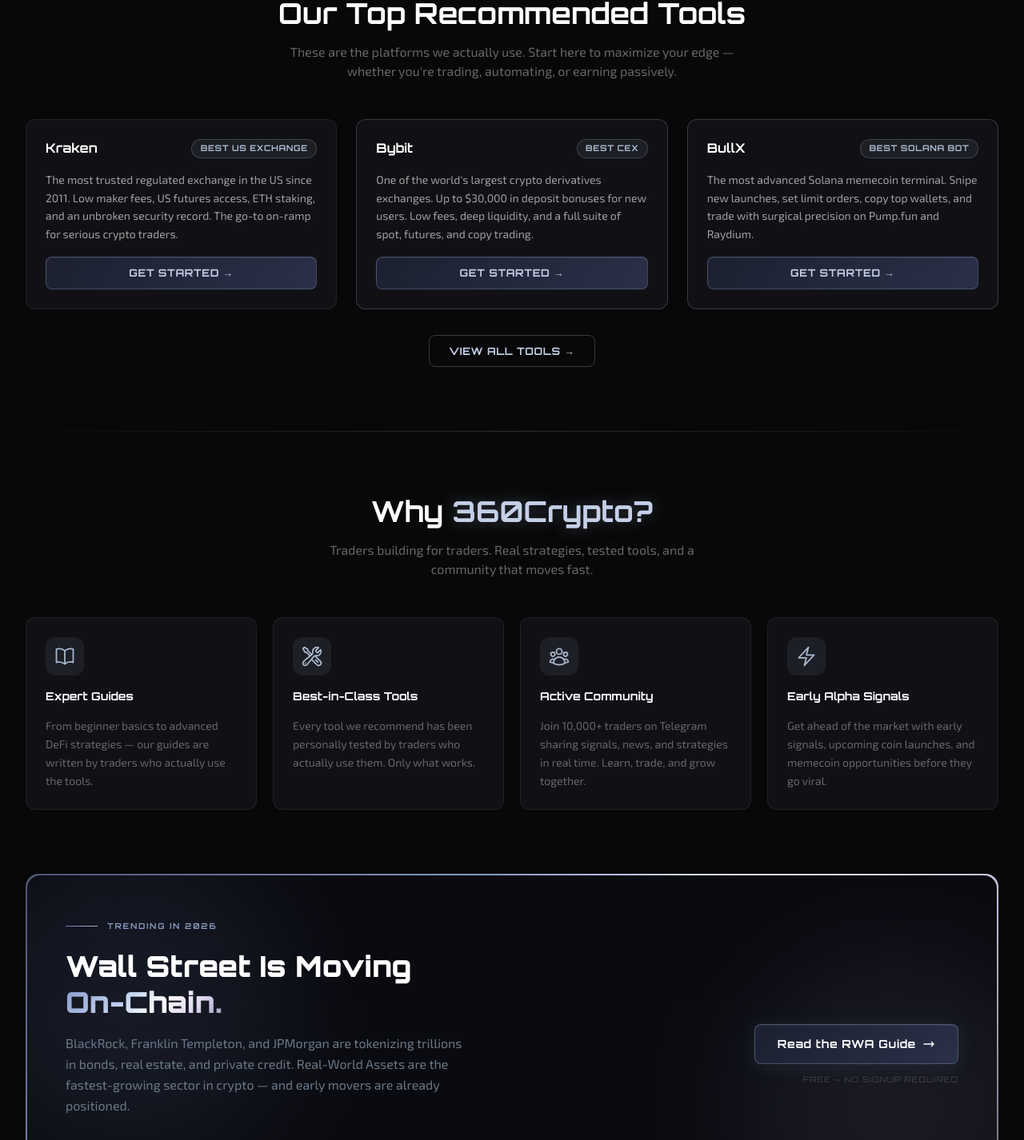
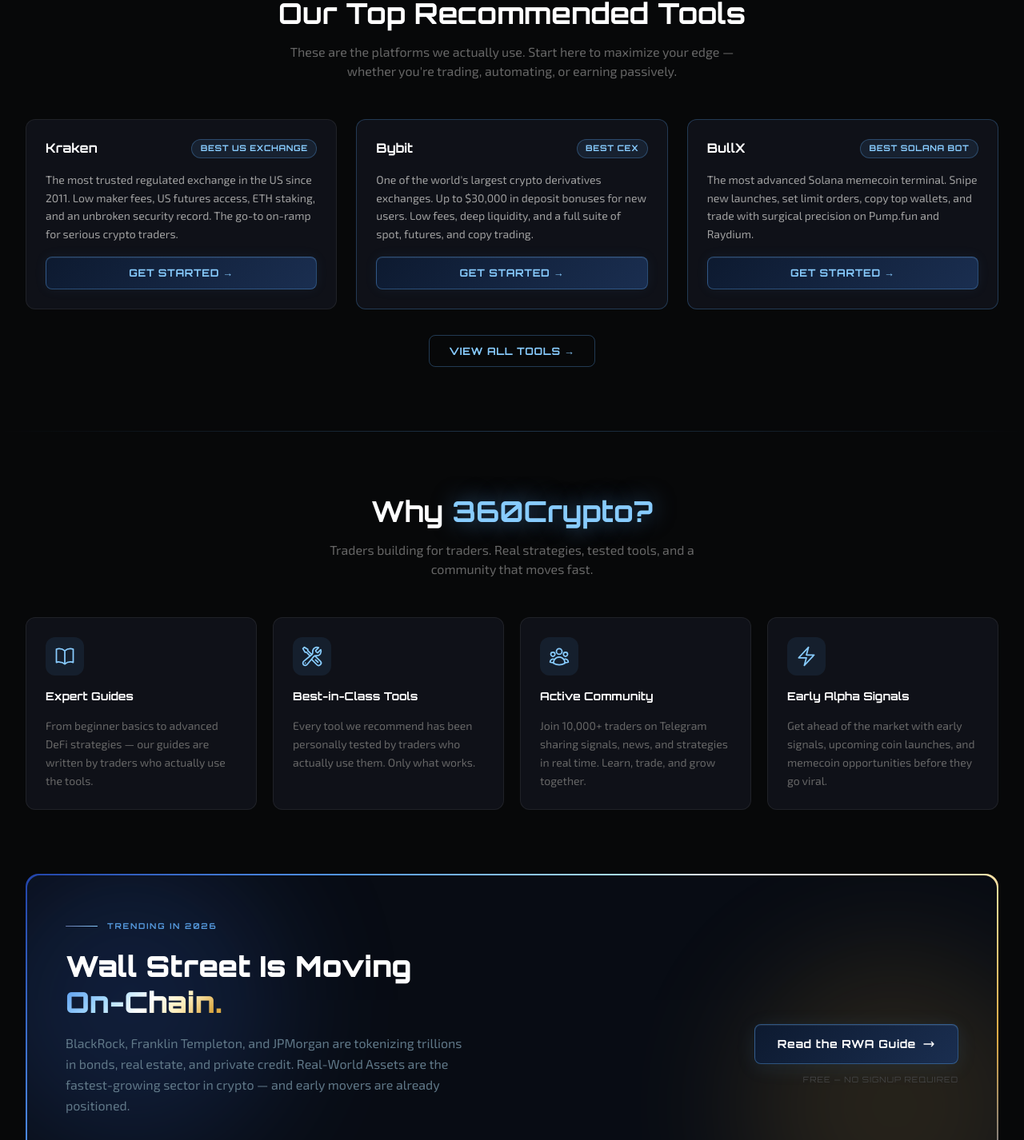
Before and after one commit to 360Cryptox/360Crypto, a Next.js app: page / in a window 1280 px wide. Shown: the part 1036-2462 px from the top of the page at 80% size. Built offline with nearby package versions, Linux system fonts and the light colour scheme.

Commit message:
Silver chroma: add electric-blue tint, holographic gradient text, warm-gold shimmer

```diff
--- a/app/globals.css
+++ b/app/globals.css
@@ -2,19 +2,19 @@
 
 @import "tailwindcss";
 
-/* ── Silver / Platinum / Steel Theme ── */
+/* â”€â”€ Silver Chroma â€” Holographic Platinum Theme â”€â”€ */
 :root {
-  --background: #080808;
-  --background-secondary: #111115;
-  --background-tertiary: #1a1a20;
-  --foreground: #f0f2f5;
-  --foreground-muted: #7a8899;
-  --accent: #8899bb;
-  --accent-dim: rgba(136, 153, 187, 0.12);
-  --accent-glow: rgba(136, 153, 187, 0.35);
-  --accent-glow-strong: rgba(136, 153, 187, 0.65);
+  --background: #070809;
+  --background-secondary: #0f1118;
+  --background-tertiary: #181c28;
+  --foreground: #f0f2f6;
+  --foreground-muted: #7a8ca8;
+  --accent: #5599dd;
+  --accent-dim: rgba(85, 153, 221, 0.12);
+  --accent-glow: rgba(85, 153, 221, 0.4);
+  --accent-glow-strong: rgba(85, 153, 221, 0.7);
   --border: rgba(255, 255, 255, 0.07);
-  --border-accent: rgba(136, 153, 187, 0.28);
+  --border-accent: rgba(100, 160, 230, 0.3);
 }
 
 @theme inline {
@@ -40,76 +40,76 @@
   -moz-osx-font-smoothing: grayscale;
 }
 
-/* ── Utility Classes ── */
+/* â”€â”€ Utility Classes â”€â”€ */
 
 .font-orbitron {
   font-family: 'Orbitron', system-ui, sans-serif;
 }
 
 .glow-text {
-  color: #c4d0e8;
-  text-shadow: 0 0 22px rgba(136, 153, 187, 0.4);
+  color: #88ccff;
+  text-shadow: 0 0 28px rgba(85, 153, 221, 0.55);
 }
 
 .glow-text-sm {
-  color: #c4d0e8;
-  text-shadow: 0 0 10px rgba(136, 153, 187, 0.3);
+  color: #88ccff;
+  text-shadow: 0 0 14px rgba(85, 153, 221, 0.4);
 }
 
 .cyber-card {
-  background: #111115;
+  background: #0f1118;
   border: 1px solid rgba(255, 255, 255, 0.07);
   border-radius: 12px;
   transition: border-color 0.25s ease, box-shadow 0.25s ease, transform 0.25s ease;
 }
 
 .cyber-card:hover {
-  border-color: rgba(136, 153, 187, 0.28);
-  box-shadow: 0 0 24px rgba(136, 153, 187, 0.07), 0 8px 32px rgba(0, 0, 0, 0.5);
+  border-color: rgba(85, 153, 221, 0.3);
+  box-shadow: 0 0 28px rgba(85, 153, 221, 0.1), 0 8px 32px rgba(0, 0, 0, 0.5);
   transform: translateY(-2px);
 }
 
 .cyber-card-highlight {
-  background: #111115;
-  border: 1px solid rgba(136, 153, 187, 0.3);
+  background: #0f1118;
+  border: 1px solid rgba(85, 153, 221, 0.3);
   border-radius: 12px;
   box-shadow: none;
   transition: border-color 0.25s ease, box-shadow 0.25s ease, transform 0.25s ease;
 }
 
 .cyber-card-highlight:hover {
-  border-color: rgba(136, 153, 187, 0.55);
-  box-shadow: 0 0 24px rgba(136, 153, 187, 0.12), 0 8px 32px rgba(0, 0, 0, 0.5);
+  border-color: rgba(85, 153, 221, 0.6);
+  box-shadow: 0 0 28px rgba(85, 153, 221, 0.14), 0 8px 32px rgba(0, 0, 0, 0.5);
   transform: translateY(-2px);
 }
 
-/* Premium steel button */
+/* Silver-chroma button â€” electric blue tint */
 .cyber-btn {
   display: inline-flex;
   align-items: center;
   justify-content: center;
   gap: 0.5rem;
   padding: 0.625rem 1.5rem;
-  background: linear-gradient(135deg, #1c2030 0%, #2a3048 100%);
-  color: #c4d0e8;
+  background: linear-gradient(135deg, #0d1a30 0%, #1a2e50 100%);
+  color: #88ccff;
   font-family: 'Orbitron', system-ui, sans-serif;
   font-size: 0.8rem;
   font-weight: 700;
   letter-spacing: 0.05em;
   text-transform: uppercase;
   border-radius: 8px;
-  border: 1px solid rgba(136, 153, 187, 0.35);
+  border: 1px solid rgba(85, 153, 221, 0.4);
   cursor: pointer;
   text-decoration: none;
-  box-shadow: inset 0 1px 0 rgba(255, 255, 255, 0.06);
+  box-shadow: inset 0 1px 0 rgba(255, 255, 255, 0.07), 0 0 16px rgba(85, 153, 221, 0.08);
   transition: background 0.2s ease, border-color 0.2s ease, box-shadow 0.2s ease, transform 0.15s ease;
   white-space: nowrap;
 }
 
 .cyber-btn:hover {
-  background: linear-gradient(135deg, #232840 0%, #323858 100%);
-  border-color: rgba(136, 153, 187, 0.65);
-  box-shadow: 0 0 20px rgba(136, 153, 187, 0.18), inset 0 1px 0 rgba(255, 255, 255, 0.08);
+  background: linear-gradient(135deg, #122240 0%, #1e3860 100%);
+  border-color: rgba(85, 153, 221, 0.75);
+  box-shadow: 0 0 24px rgba(85, 153, 221, 0.25), inset 0 1px 0 rgba(255, 255, 255, 0.1);
   transform: translateY(-1px);
 }
 
@@ -124,14 +124,14 @@
   gap: 0.5rem;
   padding: 0.625rem 1.5rem;
   background: transparent;
-  color: #c4d0e8;
+  color: #88ccff;
   font-family: 'Orbitron', system-ui, sans-serif;
   font-size: 0.8rem;
   font-weight: 700;
   letter-spacing: 0.05em;
   text-transform: uppercase;
   border-radius: 8px;
-  border: 1px solid rgba(136, 153, 187, 0.35);
+  border: 1px solid rgba(85, 153, 221, 0.35);
   cursor: pointer;
   text-decoration: none;
   transition: background 0.2s ease, border-color 0.2s ease, box-shadow 0.2s ease, transform 0.15s ease;
@@ -139,37 +139,37 @@
 }
 
 .cyber-btn-outline:hover {
-  background: rgba(136, 153, 187, 0.08);
-  border-color: rgba(136, 153, 187, 0.6);
-  box-shadow: 0 0 16px rgba(136, 153, 187, 0.15);
+  background: rgba(85, 153, 221, 0.08);
+  border-color: rgba(85, 153, 221, 0.65);
+  box-shadow: 0 0 20px rgba(85, 153, 221, 0.2);
   transform: translateY(-1px);
 }
 
-/* ── Grid Background Pattern ── */
+/* â”€â”€ Grid Background Pattern â”€â”€ */
 .grid-bg {
   background-image:
-    linear-gradient(rgba(136, 153, 187, 0.03) 1px, transparent 1px),
-    linear-gradient(90deg, rgba(136, 153, 187, 0.03) 1px, transparent 1px);
+    linear-gradient(rgba(85, 153, 221, 0.04) 1px, transparent 1px),
+    linear-gradient(90deg, rgba(85, 153, 221, 0.04) 1px, transparent 1px);
   background-size: 40px 40px;
 }
 
-/* ── Platinum / Iridescent Gradient Text ── */
+/* â”€â”€ Holographic Gradient Text â€” electric blue â†’ silver-white â†’ warm gold â”€â”€ */
 .gradient-text {
-  background: linear-gradient(135deg, #7788bb 0%, #b0c4e0 30%, #ffffff 55%, #ddd4f0 78%, #9999bb 100%);
+  background: linear-gradient(135deg, #4488ee 0%, #88ccff 25%, #ffffff 50%, #ffeebb 72%, #ddaa55 90%);
   -webkit-background-clip: text;
   -webkit-text-fill-color: transparent;
   background-clip: text;
 }
 
-/* ── Section Divider ── */
+/* â”€â”€ Section Divider â”€â”€ */
 .section-divider {
   height: 1px;
-  background: linear-gradient(90deg, transparent, rgba(136, 153, 187, 0.25), transparent);
+  background: linear-gradient(90deg, transparent, rgba(85, 153, 221, 0.3), transparent);
   border: none;
   margin: 0;
 }
 
-/* ── Custom Scrollbar ── */
+/* â”€â”€ Custom Scrollbar â”€â”€ */
 ::-webkit-scrollbar {
   width: 6px;
 }
@@ -177,23 +177,23 @@
   background: #080808;
 }
 ::-webkit-scrollbar-thumb {
-  background: rgba(136, 153, 187, 0.25);
+  background: rgba(85, 153, 221, 0.3);
   border-radius: 3px;
 }
 ::-webkit-scrollbar-thumb:hover {
-  background: rgba(136, 153, 187, 0.5);
+  background: rgba(85, 153, 221, 0.55);
 }
 
-/* ── Selection ── */
+/* â”€â”€ Selection â”€â”€ */
 ::selection {
-  background: rgba(136, 153, 187, 0.2);
+  background: rgba(85, 153, 221, 0.22);
   color: #ffffff;
 }
 
-/* ── Animations ── */
+/* â”€â”€ Animations â”€â”€ */
 @keyframes pulse-glow {
-  0%, 100% { box-shadow: 0 0 6px rgba(136, 153, 187, 0.15); }
-  50%       { box-shadow: 0 0 16px rgba(136, 153, 187, 0.4); }
+  0%, 100% { box-shadow: 0 0 6px rgba(85, 153, 221, 0.18); }
+  50%       { box-shadow: 0 0 16px rgba(85, 153, 221, 0.45); }
 }
 
 @keyframes float {
@@ -214,7 +214,7 @@
   animation: float 4s ease-in-out infinite;
 }
 
-/* ── Prose / Article Styles ── */
+/* â”€â”€ Prose / Article Styles â”€â”€ */
 .prose-crypto {
   color: #b0b8c8;
   font-size: 1.0625rem;
@@ -229,7 +229,7 @@
   margin-top: 2.5rem;
   margin-bottom: 1rem;
   padding-bottom: 0.5rem;
-  border-bottom: 1px solid rgba(136, 153, 187, 0.2);
+  border-bottom: 1px solid rgba(85, 153, 221, 0.22);
 }
 
 .prose-crypto h3 {
@@ -245,7 +245,7 @@
   font-family: 'Orbitron', system-ui, sans-serif;
   font-size: 0.9rem;
   font-weight: 700;
-  color: #8899bb;
+  color: #5599dd;
   margin-top: 1.5rem;
   margin-bottom: 0.5rem;
   text-transform: uppercase;
@@ -257,14 +257,14 @@
 }
 
 .prose-crypto a {
-  color: #aabbd0;
+  color: #88ccff;
   text-decoration: underline;
   text-underline-offset: 3px;
   transition: color 0.2s;
 }
 
 .prose-crypto a:hover {
-  color: #c4d4e8;
+  color: #99ddff;
 }
 
 .prose-crypto strong {
@@ -273,7 +273,7 @@
 }
 
 .prose-crypto em {
-  color: #8899aa;
+  color: #6a8aaa;
   font-style: italic;
 }
 
@@ -290,10 +290,10 @@
 }
 
 .prose-crypto ul li::before {
-  content: '▸';
+  content: 'â–¸';
   position: absolute;
   left: 0;
-  color: #8899bb;
+  color: #5599dd;
   font-size: 0.75rem;
   top: 0.25rem;
 }
@@ -316,7 +316,7 @@
   content: counter(ol-counter) '.';
   position: absolute;
   left: 0;
-  color: #8899bb;
+  color: #5599dd;
   font-family: 'Orbitron', system-ui, sans-serif;
   font-size: 0.75rem;
   font-weight: 700;
@@ -324,7 +324,7 @@
 }
 
 .prose-crypto blockquote {
-  border-left: 3px solid #8899bb;
+  border-left: 3px solid #5599dd;
   padding-left: 1.25rem;
   margin: 1.5rem 0;
   color: #667788;
@@ -332,13 +332,13 @@
 }
 
 .prose-crypto code {
-  background: rgba(136, 153, 187, 0.08);
-  border: 1px solid rgba(136, 153, 187, 0.2);
+  background: rgba(85, 153, 221, 0.1);
+  border: 1px solid rgba(85, 153, 221, 0.22);
   border-radius: 4px;
   padding: 0.15rem 0.4rem;
   font-family: 'Courier New', monospace;
   font-size: 0.875rem;
-  color: #aabbd0;
+  color: #88ccff;
 }
 
 .prose-crypto pre {
@@ -354,7 +354,7 @@
   background: none;
   border: none;
   padding: 0;
-  color: #8899aa;
+  color: #6a8aaa;
   font-size: 0.875rem;
 }
 
@@ -369,13 +369,13 @@
   font-family: 'Orbitron', system-ui, sans-serif;
   font-size: 0.7rem;
   font-weight: 700;
-  color: #8899bb;
+  color: #5599dd;
   text-transform: uppercase;
   letter-spacing: 0.05em;
-  border-bottom: 2px solid rgba(136, 153, 187, 0.3);
+  border-bottom: 2px solid rgba(85, 153, 221, 0.35);
   padding: 0.6rem 0.75rem;
   text-align: left;
-  background: rgba(136, 153, 187, 0.04);
+  background: rgba(85, 153, 221, 0.05);
 }
 
 .prose-crypto table td {
@@ -391,18 +391,18 @@
 .prose-crypto hr {
   border: none;
   height: 1px;
-  background: linear-gradient(90deg, transparent, rgba(136, 153, 187, 0.25), transparent);
+  background: linear-gradient(90deg, transparent, rgba(85, 153, 221, 0.3), transparent);
   margin: 2.5rem 0;
 }
 
-/* ── Badge ── */
+/* â”€â”€ Badge â”€â”€ */
 .badge-cyan {
   display: inline-flex;
   align-items: center;
   padding: 0.2rem 0.65rem;
-  background: rgba(136, 153, 187, 0.1);
-  color: #aabbd0;
-  border: 1px solid rgba(136, 153, 187, 0.3);
+  background: rgba(85, 153, 221, 0.12);
+  color: #88ccff;
+  border: 1px solid rgba(85, 153, 221, 0.35);
   border-radius: 999px;
   font-size: 0.65rem;
   font-family: 'Orbitron', system-ui, sans-serif;
@@ -412,9 +412,9 @@
   white-space: nowrap;
 }
 
-/* ── Input ── */
+/* â”€â”€ Input â”€â”€ */
 .cyber-input {
-  background: #1a1a20;
+  background: #0f1420;
   border: 1px solid rgba(255, 255, 255, 0.09);
   border-radius: 8px;
   color: #f0f2f5;
@@ -426,10 +426,10 @@
 }
 
 .cyber-input:focus {
-  border-color: rgba(136, 153, 187, 0.5);
-  box-shadow: 0 0 12px rgba(136, 153, 187, 0.12);
+  border-color: rgba(85, 153, 221, 0.55);
+  box-shadow: 0 0 12px rgba(85, 153, 221, 0.12);
 }
 
 .cyber-input::placeholder {
-  color: rgba(122, 136, 153, 0.6);
+  color: rgba(85, 153, 221, 0.5);
 }
--- a/app/page.tsx
+++ b/app/page.tsx
@@ -88,13 +88,13 @@
           aria-hidden="true"
           className="pointer-events-none absolute inset-0 flex items-center justify-center"
         >
-          <div className="h-[600px] w-[600px] rounded-full bg-[#8899bb] opacity-[0.04] blur-[140px]" />
+          <div className="h-[600px] w-[600px] rounded-full bg-[#5599dd] opacity-[0.04] blur-[140px]" />
         </div>
 
         <div className="relative z-10 mx-auto max-w-5xl px-4 sm:px-6 lg:px-8 text-center py-24">
-          <div className="mb-5 inline-flex items-center gap-2 rounded-full border border-[rgba(136,153,187,0.25)] bg-[rgba(136,153,187,0.07)] px-4 py-1.5">
-            <span className="h-2 w-2 rounded-full bg-[#8899bb] animate-pulse-glow" aria-hidden="true" />
-            <span className="font-orbitron text-xs font-bold text-[#aabbd0] tracking-wider uppercase">
+          <div className="mb-5 inline-flex items-center gap-2 rounded-full border border-[rgba(85,153,221,0.28)] bg-[rgba(85,153,221,0.08)] px-4 py-1.5">
+            <span className="h-2 w-2 rounded-full bg-[#5599dd] animate-pulse-glow" aria-hidden="true" />
+            <span className="font-orbitron text-xs font-bold text-[#88ccff] tracking-wider uppercase">
               Live — Join 10,000+ Traders
             </span>
           </div>
@@ -208,7 +208,7 @@
         <div className="grid grid-cols-1 sm:grid-cols-2 lg:grid-cols-4 gap-5">
           {FEATURES.map((f) => (
             <div key={f.title} className="cyber-card p-6 flex flex-col gap-4">
-              <div className="flex h-12 w-12 items-center justify-center rounded-xl bg-[rgba(136,153,187,0.1)] text-[#aabbd0]">
+              <div className="flex h-12 w-12 items-center justify-center rounded-xl bg-[rgba(85,153,221,0.1)] text-[#88ccff]">
                 {f.icon}
               </div>
               <h3 className="font-orbitron text-sm font-bold text-white">{f.title}</h3>
@@ -221,18 +221,18 @@
       {/* TREND CTA — RWA chromatic */}
       <section className="mx-auto max-w-7xl px-4 sm:px-6 lg:px-8 pb-10">
         {/* Silver iridescent border */}
-        <div className="relative p-[2px] rounded-2xl" style={{ background: 'linear-gradient(135deg, #4a5570 0%, #8899cc 35%, #e8eef8 55%, #c4b8d8 75%, #5a6070 100%)' }}>
-          <div className="relative overflow-hidden rounded-2xl" style={{ background: '#0a0b10' }}>
+        <div className="relative p-[2px] rounded-2xl" style={{ background: 'linear-gradient(135deg, #2244aa 0%, #5599ee 25%, #aaddff 45%, #ffffff 55%, #ffeebb 70%, #ddaa44 85%, #3355aa 100%)' }}>
+          <div className="relative overflow-hidden rounded-2xl" style={{ background: '#080c14' }}>
             {/* Steel glow clouds */}
-            <div aria-hidden="true" className="pointer-events-none absolute -left-16 -top-8 h-96 w-96 rounded-full bg-[#6677aa] opacity-[0.14] blur-[80px]" />
-            <div aria-hidden="true" className="pointer-events-none absolute -right-16 -bottom-8 h-96 w-96 rounded-full bg-[#9999cc] opacity-[0.10] blur-[80px]" />
+            <div aria-hidden="true" className="pointer-events-none absolute -left-16 -top-8 h-96 w-96 rounded-full bg-[#3366cc] opacity-[0.2] blur-[80px]" />
+            <div aria-hidden="true" className="pointer-events-none absolute -right-16 -bottom-8 h-96 w-96 rounded-full bg-[#ddaa44] opacity-[0.14] blur-[80px]" />
 
             <div className="relative z-10 flex flex-col lg:flex-row lg:items-center gap-10 px-8 py-12 md:px-12 md:py-14">
               {/* Left */}
               <div className="flex-1">
                 <div className="flex items-center gap-3 mb-5">
-                  <div className="h-px w-10 rounded-full" style={{ background: 'linear-gradient(to right, #6677aa, #aabbd0)' }} />
-                  <span className="text-[10px] font-orbitron font-bold tracking-[0.18em] uppercase" style={{ color: '#8899bb' }}>
+                  <div className="h-px w-10 rounded-full" style={{ background: 'linear-gradient(to right, #6677aa, #88ccff)' }} />
+                  <span className="text-[10px] font-orbitron font-bold tracking-[0.18em] uppercase" style={{ color: '#5599dd' }}>
                     Trending in 2026
                   </span>
                 </div>
@@ -240,12 +240,12 @@
                 <h2 className="font-orbitron text-3xl md:text-4xl font-black text-white leading-tight mb-4">
                   Wall Street Is Moving{' '}
                   <br className="hidden md:block" />
-                  <span style={{ background: 'linear-gradient(135deg, #8899cc 0%, #c4d4f0 40%, #ffffff 60%, #ddd4f0 80%, #9999bb 100%)', WebkitBackgroundClip: 'text', WebkitTextFillColor: 'transparent' }}>
+                  <span style={{ background: 'linear-gradient(135deg, #5599ee 0%, #aaddff 30%, #ffffff 52%, #ffeebb 72%, #ddaa44 90%)', WebkitBackgroundClip: 'text', WebkitTextFillColor: 'transparent' }}>
                     On-Chain.
                   </span>
                 </h2>
 
-                <p className="text-[#6a7888] text-sm md:text-base leading-relaxed max-w-lg mb-8">
+                <p className="text-[#607888] text-sm md:text-base leading-relaxed max-w-lg mb-8">
                   BlackRock, Franklin Templeton, and JPMorgan are tokenizing trillions in bonds, real estate, and private credit. Real-World Assets are the fastest-growing sector in crypto — and early movers are already positioned.
                 </p>
 
@@ -255,9 +255,9 @@
                     { label: 'YoY Growth',    value: '785%'  },
                     { label: 'Protocols',     value: '200+'  },
                   ].map((s) => (
-                    <div key={s.label} className="px-4 py-2.5 rounded-lg" style={{ background: 'rgba(136,153,187,0.07)', border: '1px solid rgba(136,153,187,0.2)' }}>
-                      <div className="text-[10px] font-orbitron text-[#556677] uppercase tracking-wider mb-0.5">{s.label}</div>
-                      <div className="text-sm font-bold font-orbitron text-[#c4d0e8]">{s.value}</div>
+                    <div key={s.label} className="px-4 py-2.5 rounded-lg" style={{ background: 'rgba(85,153,221,0.08)', border: '1px solid rgba(85,153,221,0.22)' }}>
+                      <div className="text-[10px] font-orbitron text-[#4a6888] uppercase tracking-wider mb-0.5">{s.label}</div>
+                      <div className="text-sm font-bold font-orbitron text-[#88ccff]">{s.value}</div>
                     </div>
                   ))}
                 </div>
@@ -269,9 +269,9 @@
                   href="/guides"
                   className="group relative inline-flex items-center gap-2 px-7 py-3.5 rounded-lg font-orbitron text-sm font-bold text-white tracking-wider overflow-hidden transition-all duration-200 hover:-translate-y-0.5"
                   style={{
-                    background: 'linear-gradient(135deg, #1c2030 0%, #2a3048 100%)',
-                    border: '1px solid rgba(136,153,187,0.4)',
-                    boxShadow: '0 4px 24px rgba(136,153,187,0.12), inset 0 1px 0 rgba(255,255,255,0.08)',
+                    background: 'linear-gradient(135deg, #0d1a30 0%, #1a2e50 100%)',
+                    border: '1px solid rgba(85,153,221,0.45)',
+                    boxShadow: '0 4px 24px rgba(85,153,221,0.12), inset 0 1px 0 rgba(255,255,255,0.08)',
                   }}
                 >
                   <span className="relative z-10">Read the RWA Guide</span>
@@ -289,17 +289,17 @@
 
       {/* â"€â"€ KRAKEN STRIP â"€â"€â"€â"€â"€â"€â"€â"€â"€â"€â"€â"€â"€â"€â"€â"€â"€â"€â"€â"€â"€â"€â"€â"€â"€â"€â"€â"€â"€â"€â"€â"€â"€â"€â"€â"€â"€â"€â"€â"€â"€â"€â"€â"€â"€â"€â"€ */}
       <section className="mx-auto max-w-7xl px-4 sm:px-6 lg:px-8 py-10">
-        <div className="relative overflow-hidden rounded-2xl bg-[#0c0d12] border border-[rgba(136,153,187,0.2)] px-8 py-10 flex flex-col md:flex-row items-center justify-between gap-6">
-          <div aria-hidden="true" className="pointer-events-none absolute left-0 top-0 h-full w-48 bg-gradient-to-r from-[rgba(136,153,187,0.06)] to-transparent" />
-          <div aria-hidden="true" className="pointer-events-none absolute right-0 top-0 h-48 w-48 rounded-full bg-[#8899bb] opacity-[0.06] blur-[60px]" />
+        <div className="relative overflow-hidden rounded-2xl bg-[#0a0c14] border border-[rgba(85,153,221,0.22)] px-8 py-10 flex flex-col md:flex-row items-center justify-between gap-6">
+          <div aria-hidden="true" className="pointer-events-none absolute left-0 top-0 h-full w-48 bg-gradient-to-r from-[rgba(85,153,221,0.07)] to-transparent" />
+          <div aria-hidden="true" className="pointer-events-none absolute right-0 top-0 h-48 w-48 rounded-full bg-[#5599dd] opacity-[0.06] blur-[60px]" />
           <div className="relative z-10">
-            <p className="font-orbitron text-xs font-bold text-[#8899bb] uppercase tracking-widest mb-2">
+            <p className="font-orbitron text-xs font-bold text-[#5599dd] uppercase tracking-widest mb-2">
               Most Trusted US Exchange
             </p>
             <h2 className="font-orbitron text-xl md:text-2xl font-bold text-white mb-2">
               Trade on Kraken — Est. 2011
             </h2>
-            <p className="text-[#7a8899] text-sm max-w-lg leading-relaxed">
+            <p className="text-[#6a8aaa] text-sm max-w-lg leading-relaxed">
               America&apos;s most trusted regulated exchange. Never breached in 14 years. Low 0.25% maker fees, futures for US users, ETH staking, and a clean interface built for serious traders.
             </p>
           </div>
@@ -308,8 +308,8 @@
             affiliateName="kraken"
             category="exchanges_cex"
             placement="homepage-kraken-strip"
-            className="shrink-0 inline-flex items-center justify-center gap-2 px-8 py-3.5 rounded-lg font-orbitron font-bold text-sm text-[#c4d0e8] transition-all duration-200 whitespace-nowrap uppercase tracking-widest"
-            style={{ background: 'linear-gradient(135deg, #1c2030 0%, #2a3048 100%)', border: '1px solid rgba(136,153,187,0.35)', boxShadow: 'inset 0 1px 0 rgba(255,255,255,0.06)' }}
+            className="shrink-0 inline-flex items-center justify-center gap-2 px-8 py-3.5 rounded-lg font-orbitron font-bold text-sm text-[#88ccff] transition-all duration-200 whitespace-nowrap uppercase tracking-widest"
+            style={{ background: 'linear-gradient(135deg, #0d1a30 0%, #1a2e50 100%)', border: '1px solid rgba(85,153,221,0.4)', boxShadow: 'inset 0 1px 0 rgba(255,255,255,0.07), 0 0 16px rgba(85,153,221,0.1)' }}
           >
             Open Kraken →
           </TrackedAffiliateLink>
@@ -333,7 +333,7 @@
             <div key={product.name} className="cyber-card p-6 flex flex-col gap-4 relative overflow-hidden">
               <div
                 aria-hidden="true"
-                className="pointer-events-none absolute top-0 right-0 h-24 w-24 rounded-full bg-[#8899bb] opacity-[0.04] blur-[30px]"
+                className="pointer-events-none absolute top-0 right-0 h-24 w-24 rounded-full bg-[#5599dd] opacity-[0.04] blur-[30px]"
               />
               <div className="text-3xl">{product.icon}</div>
               <h3 className="font-orbitron text-sm font-bold text-white">{product.name}</h3>
@@ -344,7 +344,7 @@
                 </span>
                 <Link
                   href="/store"
-                  className="text-xs text-[#8899bb] font-semibold hover:underline"
+                  className="text-xs text-[#5599dd] font-semibold hover:underline"
                 >
                   Notify Me →
                 </Link>
```
Also changed, not shown: app/tools/page.tsx (+25 -25 lines).
